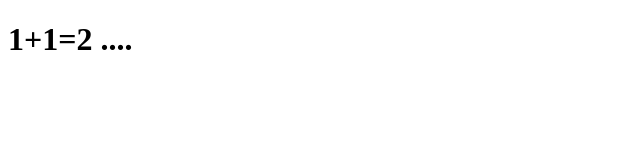
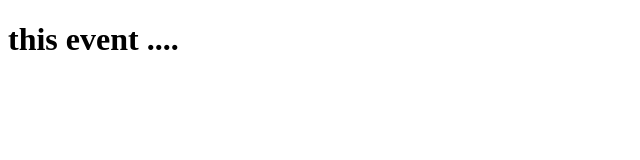
Before and after one commit to wazniwazeer/nic-nibm-git, a plain HTML site: page index.html in a window 1280 px wide. Shown: the whole page, without its empty margins (0-640 px from the left). Drawn offline with Linux system fonts and the light colour scheme.

Commit message:
Update index.html

```diff
--- a/index.html
+++ b/index.html
@@ -7,7 +7,7 @@
     <title>NIBM NIC Git Workshop</title>
 </head>
 <body>
-    <h1>1+1=2
+    <h1>this event
         ....</h1>
 </body>
 </html>
```
